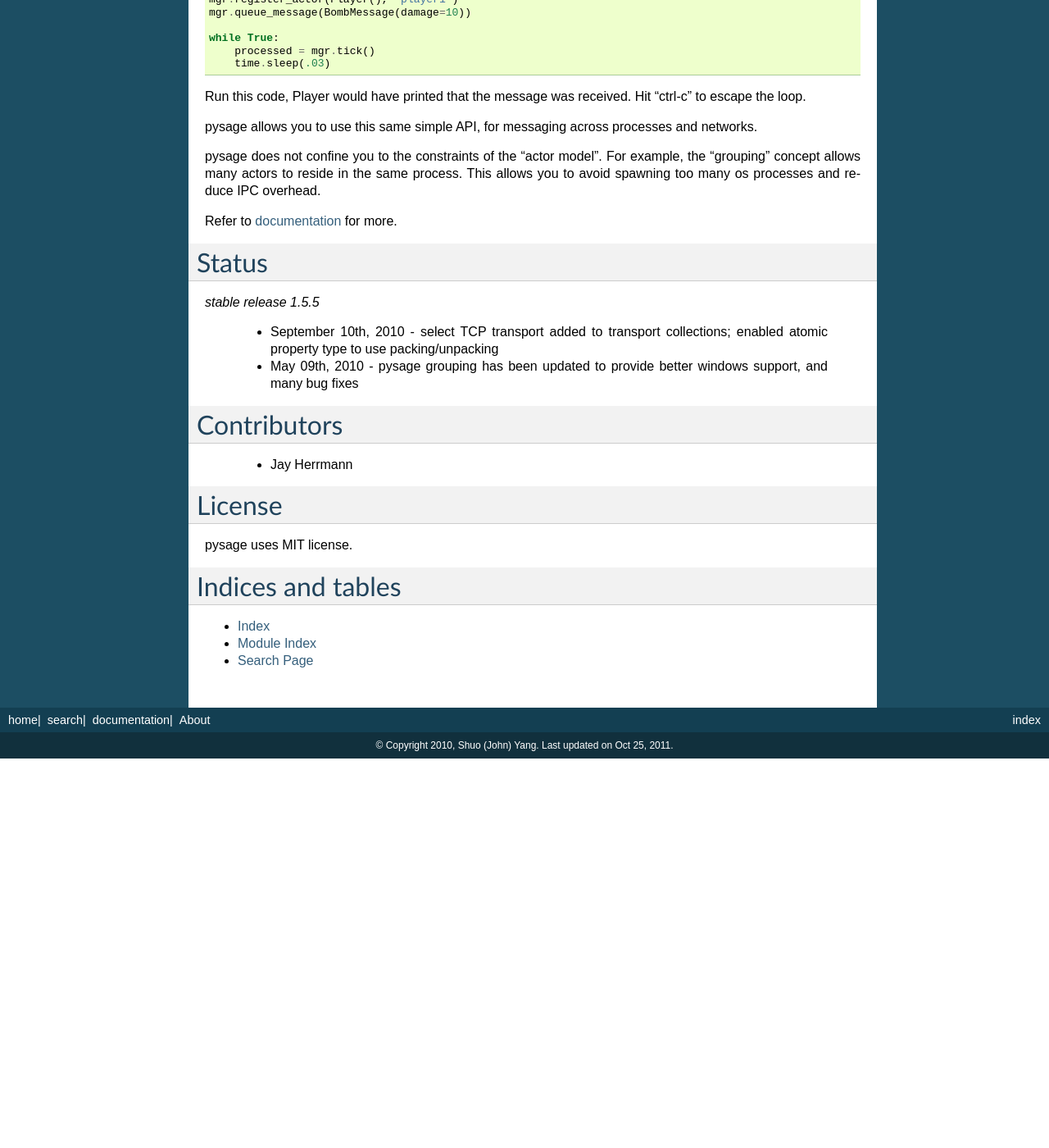
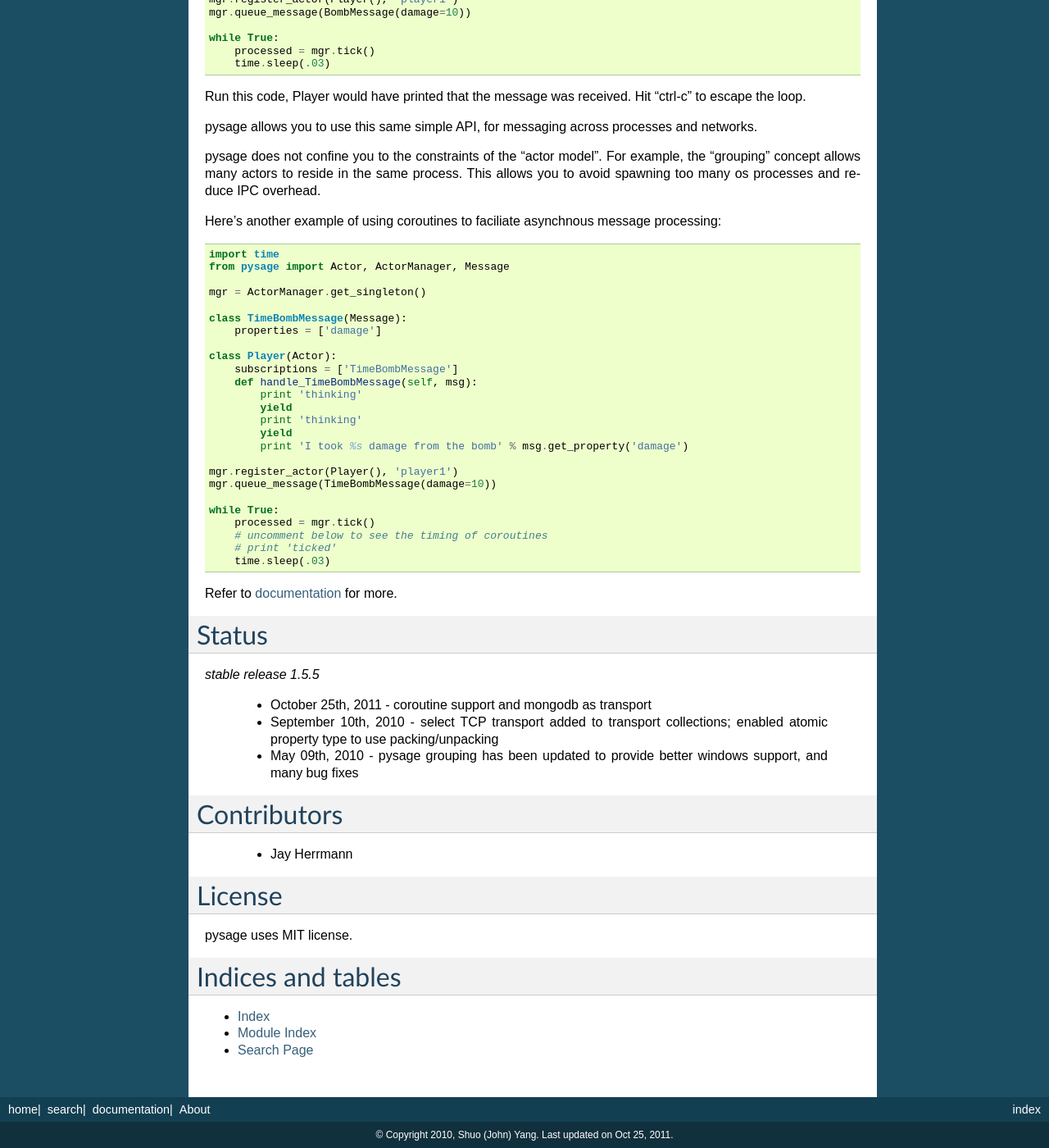
Before and after one commit to nguyennv/pysage, a Sphinx documentation site: the page built from docs/index.rst, in a window 1280 px wide and 1400 px high, scrolled down 882 px. Shown: the whole window at 82% size. Built offline with Sphinx 7.4.7, drawn with Linux system fonts in a browser that asks for light colours; before the commit the page ends 1807 px from its top, so only the background shows below that.

Commit message:
writing docs for coroutines

```diff
--- a/docs/index.rst
+++ b/docs/index.rst
@@ -54,12 +54,41 @@ pysage allows you to use this same simple API, for messaging across processes an
 
 pysage does not confine you to the constraints of the "actor model".  For example, the "grouping" concept allows many actors to reside in the same process.  This allows you to avoid spawning too many os processes and reduce IPC overhead.
 
+Here's another example of using coroutines to faciliate asynchnous message processing::
+
+    import time
+    from pysage import Actor, ActorManager, Message
+
+    mgr = ActorManager.get_singleton()
+
+    class TimeBombMessage(Message):
+        properties = ['damage']
+
+    class Player(Actor):
+        subscriptions = ['TimeBombMessage']
+        def handle_TimeBombMessage(self, msg):
+            print 'thinking'
+            yield
+            print 'thinking'
+            yield
+            print 'I took %s damage from the bomb' % msg.get_property('damage')
+
+    mgr.register_actor(Player(), 'player1')
+    mgr.queue_message(TimeBombMessage(damage=10))
+
+    while True:
+        processed = mgr.tick()
+        # uncomment below to see the timing of coroutines
+        # print 'ticked'
+        time.sleep(.03)
+
 Refer to :doc:`documentation <documentation>` for more.
 
 Status
 =======
 *stable release 1.5.5*
 
+ * October 25th, 2011 - coroutine support and mongodb as transport
  * September 10th, 2010 - select TCP transport added to transport collections; enabled atomic property type to use packing/unpacking
  * May 09th, 2010 - pysage grouping has been updated to provide better windows support, and many bug fixes
 
```
